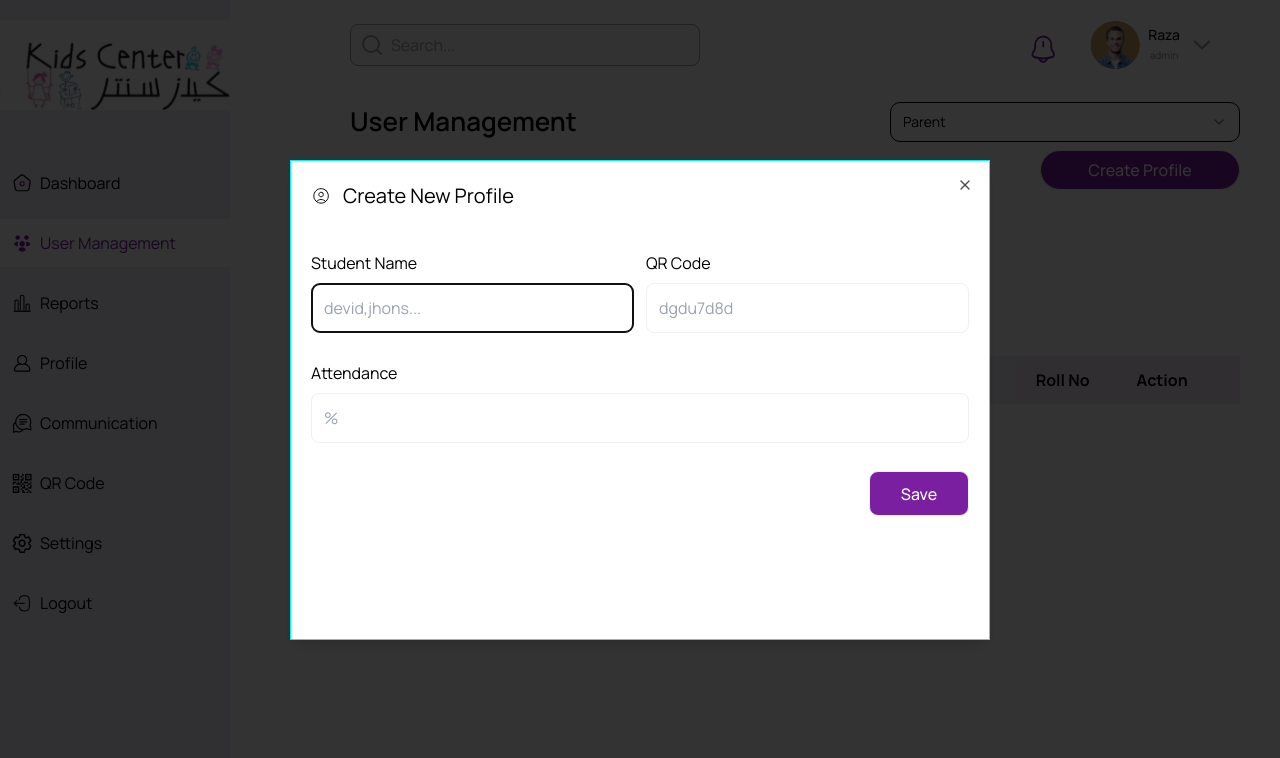
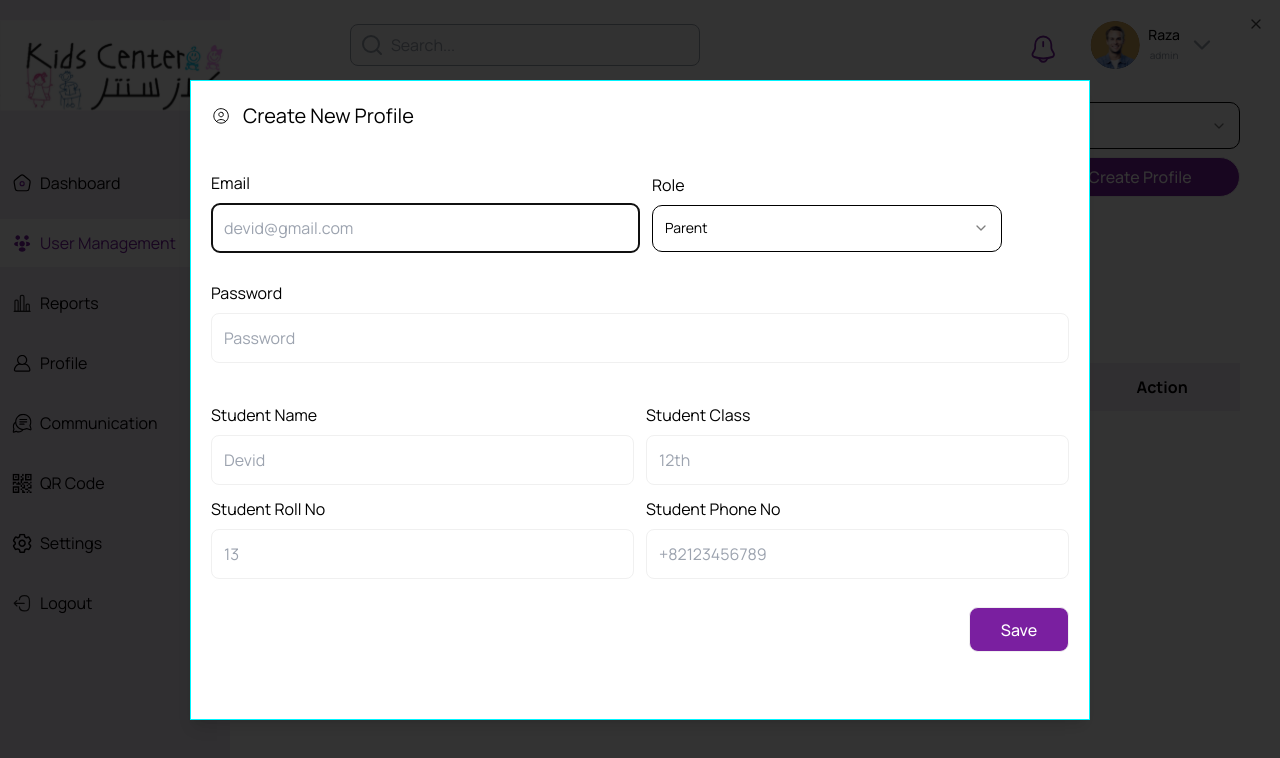
Before and after one commit to AbdulWahabRaza123/kids-center-admin-panel, a Next.js app: page /user-manage in a window 1280 px wide. Both pictures are taken after a click on the button "Create Profile". Shown: the top 758 px of the page. Built offline with nearby package versions, Linux system fonts and the light colour scheme.

Commit message:
made dashboard and student panel data dynamic

```diff
--- a/app/(dashboard)/report/page.tsx
+++ b/app/(dashboard)/report/page.tsx
@@ -1,10 +1,6 @@
 "use client";
-import { PrimaryBtn } from "@/components/ui/buttons/primary-btn";
-import { AddDelMenuComp, MenubarComp } from "@/components/menu-bar";
 import Image from "next/image";
 import { useEffect, useState } from "react";
-import { EllipsisVertical } from "lucide-react";
-import { CreateNewProfileDialog } from "@/components/ui/dialogs/create-new-profile";
 
 const tableHeadings = ["Username", "Email", "QR Code", "Performance", "Active"];
 const data = [
--- a/app/(dashboard)/user-manage/page.tsx
+++ b/app/(dashboard)/user-manage/page.tsx
@@ -81,8 +81,10 @@ export default function StudentManagement() {
     isLoading: parentsLoading,
     error: parentsError,
   } = useAllParents();
+  const [openUserDialog, setOpenUserDialog] = useState(false);
   const [mount, setMount] = useState<boolean>(false);
   const [value, setValue] = useState<string>("parent");
+
   useEffect(() => {
     setMount(true);
   }, []);
@@ -94,10 +96,15 @@ export default function StudentManagement() {
         <div className="flex flex-col items-end gap-2">
           <SelectInput options={options} value={value} setValue={setValue} />
 
-          <CreateNewProfileDialog>
+          <CreateNewProfileDialog
+            open={openUserDialog}
+            setOpen={setOpenUserDialog}
+          >
             <PrimaryBtn
               className="w-[200px] text-[16px] h-[40px] flex flex-row items-center justify-center"
-              onClick={() => console.log("Create Profile")}
+              onClick={() => {
+                setOpenUserDialog(true);
+              }}
             >
               Create Profile
             </PrimaryBtn>
--- a/components/ui/dialog.tsx
+++ b/components/ui/dialog.tsx
@@ -1,18 +1,18 @@
-"use client"
+"use client";
 
-import * as React from "react"
-import * as DialogPrimitive from "@radix-ui/react-dialog"
-import { X } from "lucide-react"
+import * as React from "react";
+import * as DialogPrimitive from "@radix-ui/react-dialog";
+import { X } from "lucide-react";
 
-import { cn } from "@/lib/utils"
+import { cn } from "@/lib/utils";
 
-const Dialog = DialogPrimitive.Root
+const Dialog = DialogPrimitive.Root;
 
-const DialogTrigger = DialogPrimitive.Trigger
+const DialogTrigger = DialogPrimitive.Trigger;
 
-const DialogPortal = DialogPrimitive.Portal
+const DialogPortal = DialogPrimitive.Portal;
 
-const DialogClose = DialogPrimitive.Close
+const DialogClose = DialogPrimitive.Close;
 
 const DialogOverlay = React.forwardRef<
   React.ElementRef<typeof DialogPrimitive.Overlay>,
@@ -26,8 +26,8 @@ const DialogOverlay = React.forwardRef<
     )}
     {...props}
   />
-))
-DialogOverlay.displayName = DialogPrimitive.Overlay.displayName
+));
+DialogOverlay.displayName = DialogPrimitive.Overlay.displayName;
 
 const DialogContent = React.forwardRef<
   React.ElementRef<typeof DialogPrimitive.Content>,
@@ -44,14 +44,10 @@ const DialogContent = React.forwardRef<
       {...props}
     >
       {children}
-      <DialogPrimitive.Close className="absolute right-4 top-4 rounded-sm opacity-70 ring-offset-background transition-opacity hover:opacity-100 focus:outline-none focus:ring-2 focus:ring-ring focus:ring-offset-2 disabled:pointer-events-none data-[state=open]:bg-accent data-[state=open]:text-muted-foreground">
-        <X className="h-4 w-4" />
-        <span className="sr-only">Close</span>
-      </DialogPrimitive.Close>
     </DialogPrimitive.Content>
   </DialogPortal>
-))
-DialogContent.displayName = DialogPrimitive.Content.displayName
+));
+DialogContent.displayName = DialogPrimitive.Content.displayName;
 
 const DialogHeader = ({
   className,
@@ -64,8 +60,8 @@ const DialogHeader = ({
     )}
     {...props}
   />
-)
-DialogHeader.displayName = "DialogHeader"
+);
+DialogHeader.displayName = "DialogHeader";
 
 const DialogFooter = ({
   className,
@@ -78,8 +74,8 @@ const DialogFooter = ({
     )}
     {...props}
   />
-)
-DialogFooter.displayName = "DialogFooter"
+);
+DialogFooter.displayName = "DialogFooter";
 
 const DialogTitle = React.forwardRef<
   React.ElementRef<typeof DialogPrimitive.Title>,
@@ -93,8 +89,8 @@ const DialogTitle = React.forwardRef<
     )}
     {...props}
   />
-))
-DialogTitle.displayName = DialogPrimitive.Title.displayName
+));
+DialogTitle.displayName = DialogPrimitive.Title.displayName;
 
 const DialogDescription = React.forwardRef<
   React.ElementRef<typeof DialogPrimitive.Description>,
@@ -105,8 +101,8 @@ const DialogDescription = React.forwardRef<
     className={cn("text-sm text-muted-foreground", className)}
     {...props}
   />
-))
-DialogDescription.displayName = DialogPrimitive.Description.displayName
+));
+DialogDescription.displayName = DialogPrimitive.Description.displayName;
 
 export {
   Dialog,
@@ -119,4 +115,4 @@ export {
   DialogFooter,
   DialogTitle,
   DialogDescription,
-}
+};
--- a/components/ui/dialogs/create-new-profile.tsx
+++ b/components/ui/dialogs/create-new-profile.tsx
@@ -9,19 +9,114 @@ import {
 import Image from "next/image";
 import { TextInput } from "../inputs/text-input";
 import { PrimaryBtn } from "../buttons/primary-btn";
+import { SelectInput } from "../inputs/select-input";
+import { client } from "@/lib/client";
+import { AuthStatesContext } from "@/context/auth";
+import { useAllNanies, useAllParents } from "@/actions/queries";
+import { SpinnerBtn } from "@/components/spinner-btn";
+import * as DialogPrimitive from "@radix-ui/react-dialog";
+import { X } from "lucide-react";
+const options = [
+  {
+    title: "Parent",
+    value: "parent",
+  },
+  {
+    title: "Nanny",
+    value: "nany",
+  },
+];
 export const CreateNewProfileDialog = ({
+  open,
+  setOpen,
   children,
 }: {
+  open: boolean;
+  setOpen: (value: boolean) => void;
   children: React.ReactNode;
 }) => {
-  const [name, setName] = useState("");
-  const [qrCode, setQrCode] = useState("");
-  const [attendance, setAttendance] = useState("");
+  const { token } = AuthStatesContext();
+  const {
+    data: naniesData,
+    isLoading: naniesLoading,
+    error: naniesError,
+    refetch: refetchNanies,
+  } = useAllNanies();
+  const {
+    data: parentsData,
+    isLoading: parentsLoading,
+    error: parentsError,
+    refetch: refetchParents,
+  } = useAllParents();
+  const [email, setEmail] = useState("");
+  const [password, setPassword] = useState("");
+  const [role, setRole] = useState("parent");
+  //for student/parent
+  const [studentName, setStudentName] = useState("");
+  const [studentClass, setStudentClass] = useState("");
+  const [studentRollNo, setStudentRollNo] = useState("");
+  const [studentPhoneNo, setStudentPhoneNo] = useState("");
+  //for nany
+  const [nanyName, setNanyName] = useState("");
+  const [nanyPhoneNo, setNanyPhoneNo] = useState("");
+  const [nanyRegNo, setNanyRegNo] = useState("");
+  const [nanyQualification, setNanyQualification] = useState("");
+  const [loading, setLoading] = useState(false);
+  const handleRegisterUser = async () => {
+    try {
+      setLoading(true);
+      const res = await client.post("/auth", {
+        email,
+        password,
+        role,
+      });
+      const id = res.data.id;
+      if (id > 0) {
+        if (role === "parent") {
+          const data = {
+            userId: id,
+            studentName: studentName,
+            class: studentClass,
+            rollNo: studentRollNo,
+            phoneNo: studentPhoneNo,
+          };
+          const resParent = await client.post("/parent/link", data, {
+            headers: {
+              Authorization: `Bearer ${token}`,
+            },
+          });
+          refetchParents();
+        } else if (role === "nany") {
+          const data = {
+            userId: id,
+            nanyName: nanyName,
+            phoneNo: nanyPhoneNo,
+            regNo: nanyRegNo,
+            qualification: nanyQualification,
+          };
+          const resNany = await client.post("/nany/link", data, {
+            headers: {
+              Authorization: `Bearer ${token}`,
+            },
+          });
+          refetchNanies();
+        }
+        setOpen(false);
+      }
+    } catch (e) {
+      console.log(e);
+    } finally {
+      setLoading(false);
+    }
+  };
   return (
-    <Dialog>
-      <DialogTrigger>{children}</DialogTrigger>
-
-      <DialogContent className="bg-white border-[1px] border-[#00f4ff] rounded-[20px] max-w-[700px] h-[60vh] flex flex-col gap-7 p-5">
+    <Dialog open={open}>
+      <div>{children}</div>
+      <DialogPrimitive.Close className="absolute right-4 top-4 rounded-sm opacity-70 ring-offset-background transition-opacity hover:opacity-100 focus:outline-none focus:ring-2 focus:ring-ring focus:ring-offset-2 disabled:pointer-events-none data-[state=open]:bg-accent data-[state=open]:text-muted-foreground">
+        <X onClick={() => setOpen(false)} className="h-4 w-4" />
+        <span className="sr-only">Close</span>
+      </DialogPrimitive.Close>
+      <DialogContent className="bg-white border-[1px] border-[#00f4ff] rounded-[20px] max-w-[900px] h-[80vh] overflow-auto flex flex-col gap-7 p-5">
         <div className="flex flex-row items-center gap-3">
           <Image
             src="/assets/icons/profile.svg"
@@ -34,41 +129,116 @@ export const CreateNewProfileDialog = ({
         </div>
         <div className="flex flex-row items-center gap-3 mt-3">
           <TextInput
+            type="email"
+            placeholder="devid@gmail.com"
+            title="Email"
+            value={email}
+            setValue={setEmail}
+            className="w-[50%]"
+          />
+          <div className="flex flex-col items-start gap-2">
+            <h1 className=" text-black">Role</h1>
+            <SelectInput options={options} value={role} setValue={setRole} />
+          </div>
+        </div>
+        <TextInput
           type="text"
-            placeholder="devid,jhons..."
+          placeholder="Password"
+          title="Password"
+          value={password}
+          setValue={setPassword}
+          className="w-full"
+        />
+        {role == "parent" && (
+          <div>
+            <div className="flex flex-row items-center gap-3 mt-3">
+              <TextInput
+                type="text"
+                placeholder="Devid"
                 title="Student Name"
-            value={name}
-            setValue={setName}
+                value={studentName}
+                setValue={setStudentName}
                 className="w-[50%]"
               />
               <TextInput
                 type="text"
-            placeholder="dgdu7d8d"
-            title="QR Code"
-            value={qrCode}
-            setValue={setQrCode}
+                placeholder="12th"
+                title="Student Class"
+                value={studentClass}
+                setValue={setStudentClass}
                 className="w-[50%]"
               />
             </div>
+            <div className="flex flex-row items-center gap-3 mt-3">
               <TextInput
                 type="text"
-          placeholder="%"
-          title="Attendance"
-          value={attendance}
-          setValue={setAttendance}
+                placeholder="13"
+                title="Student Roll No"
+                value={studentRollNo}
+                setValue={setStudentRollNo}
+                className="w-[50%]"
               />
+              <TextInput
+                type="text"
+                placeholder="+82123456789"
+                title="Student Phone No"
+                value={studentPhoneNo}
+                setValue={setStudentPhoneNo}
+                className="w-[50%]"
+              />
+            </div>
+          </div>
+        )}
+        {role == "nany" && (
+          <div>
+            <div className="flex flex-row items-center gap-3 mt-3">
+              <TextInput
+                type="text"
+                placeholder="Jhon"
+                title="Nanny Name"
+                value={nanyName}
+                setValue={setNanyName}
+                className="w-[50%]"
+              />
+              <TextInput
+                type="text"
+                placeholder="42537"
+                title="Nanny Reg No"
+                value={nanyRegNo}
+                setValue={setNanyRegNo}
+                className="w-[50%]"
+              />
+            </div>
+            <div className="flex flex-row items-center gap-3 mt-3">
+              <TextInput
+                type="text"
+                placeholder="12th"
+                title="Nanny Qualification"
+                value={nanyQualification}
+                setValue={setNanyQualification}
+                className="w-[50%]"
+              />
+              <TextInput
+                type="text"
+                placeholder="+82123456789"
+                title="Nanny Phone No"
+                value={nanyPhoneNo}
+                setValue={setNanyPhoneNo}
+                className="w-[50%]"
+              />
+            </div>
+          </div>
+        )}
         <div className="flex flex-row items-center justify-end w-full gap-4">
-          {/* <PrimaryBtn
-            onClick={() => console.log("Save")}
-            className="w-[100px] h-[45px] bg-[#F7F7F7] text-[16px] text-black rounded-[9px] flex flex-row items-center justify-center"
-          >
-            <div>Cancel</div>
-          </PrimaryBtn> */}
           <PrimaryBtn
-            onClick={() => console.log("Save")}
+            loading={loading}
+            onClick={handleRegisterUser}
             className="w-[100px] h-[45px] text-[16px] rounded-[9px] flex flex-row items-center justify-center"
           >
+            <div className="flex items-center gap-2">
+              {loading && <SpinnerBtn />}
               <div>Save</div>
+            </div>
           </PrimaryBtn>
         </div>
       </DialogContent>
--- a/components/ui/inputs/select-input.tsx
+++ b/components/ui/inputs/select-input.tsx
@@ -6,11 +6,13 @@ import {
   SelectTrigger,
   SelectValue,
 } from "@/components/ui/select";
+import { cn } from "@/lib/utils";
 
 export const SelectInput = ({
   options,
   value,
   setValue,
+  className,
 }: {
   options: {
     title: string;
@@ -18,11 +20,14 @@ export const SelectInput = ({
   }[];
   value: string;
   setValue: (val: string) => void;
+  className?: string;
 }) => {
   return (
     <>
       <Select onValueChange={(value) => setValue(value)} value={value}>
-        <SelectTrigger className="w-[350px] rounded-[10px]">
+        <SelectTrigger
+          className={cn("w-[350px] rounded-[10px] h-[47px] py-2", className)}
+        >
           <SelectValue placeholder="Select a value" />
         </SelectTrigger>
         <SelectContent className="bg-white">
--- a/lib/client.ts
+++ b/lib/client.ts
@@ -1,6 +1,6 @@
 import axios from "axios";
 const client = axios.create({
-  //  baseURL: "https://kids-center-backend-seven.vercel.app/api/",
-  baseURL: "http://localhost:5000/api/",
+  baseURL: "https://kids-center-backend-seven.vercel.app/api/",
+  // baseURL: "http://localhost:5000/api/",
 });
 export { client };
```
Also changed, not shown: components/menu-bar.tsx (+0 -7 lines). Lines whose indentation alone changed are shown as unchanged.
